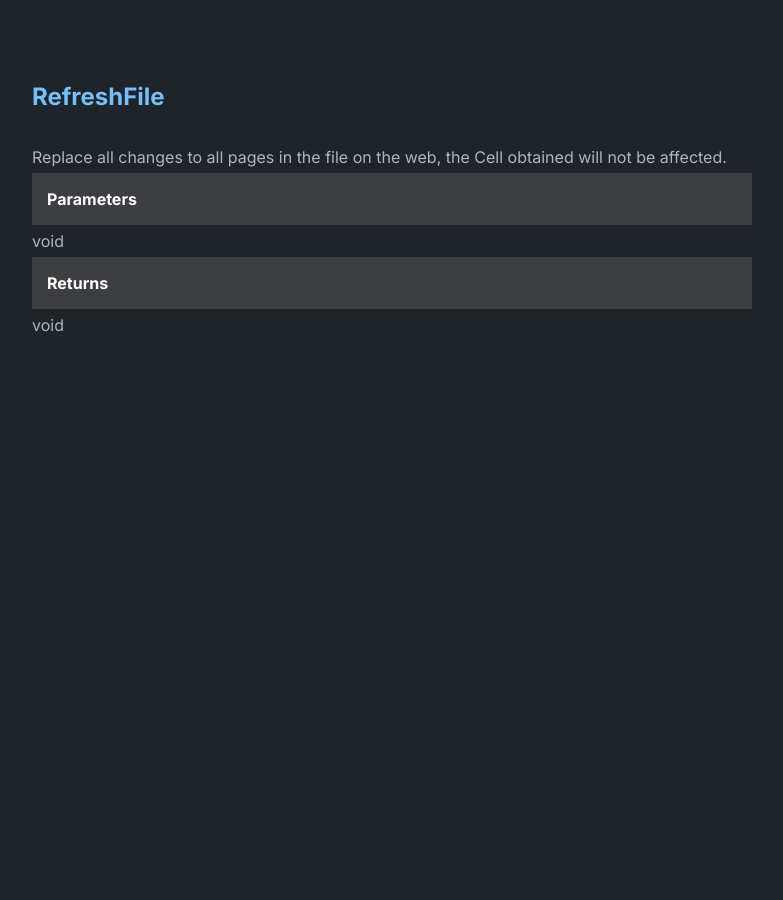
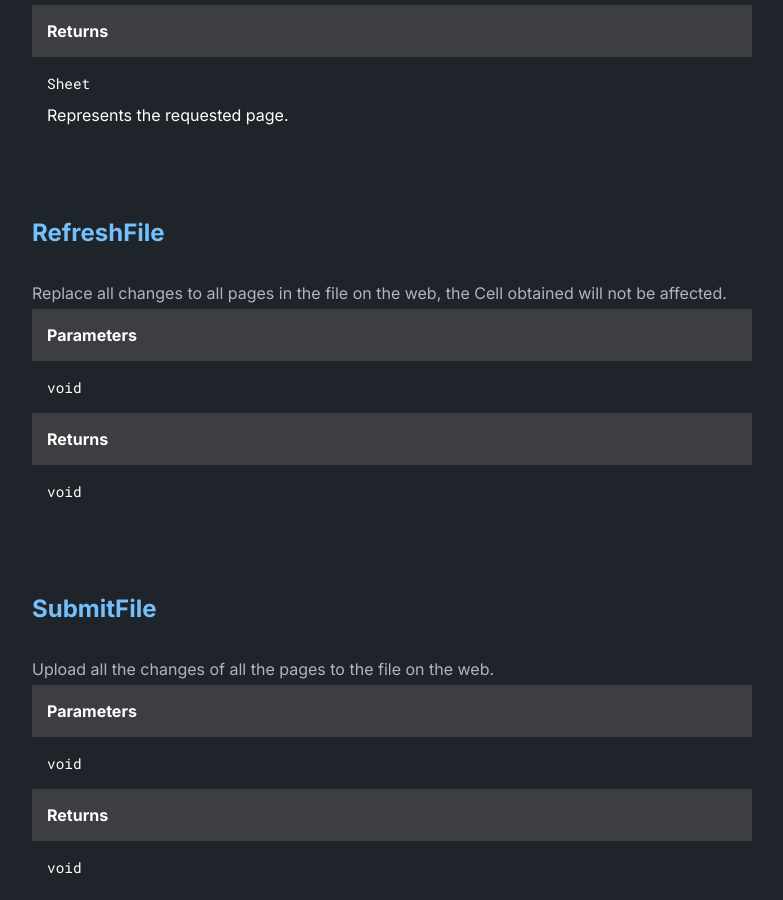
Before and after one commit to SOTR654/copy, a Jekyll site: the page built from docs/Objects/Spreadsheet.md, in a window 1280 px wide and 900 px high, scrolled down 1497 px. Shown: the whole window, without its empty margins (248-1031 px from the left). Built offline with Jekyll 4.4.1, drawn with Linux system fonts in a browser that asks for light colours; before the commit the page ends 1902 px from its top, so only the background shows below that; some of the changed text lies outside the part shown.

Commit message:
Spreadsheet page

```diff
--- a/docs/Objects/Spreadsheet.md
+++ b/docs/Objects/Spreadsheet.md
@@ -9,7 +9,7 @@
     read_only: true
     nourl: true
 
-    name: PagesData
+  - name: PagesData
     type: Sheet
     description: List of Sheet ordered by index that contains the file.
 
@@ -37,13 +37,7 @@
   - name: RefreshFile
     description: Replace all changes to all pages in the file on the web, the Cell obtained will not be affected.
 
+  - name: SubmitFile
+    description: Upload all the changes of all the pages to the file on the web.
+
 ---
-
-### SubmitFile
-Upload all the changes of all the pages to the file on the web.
-
-<div class="top"> Parameters </div>
-<div class="info">  void  </div>
-<div class="top"> Returns </div>
-<div class="info">  void  </div>
-<br>
--- a/docs/_layouts/page.html
+++ b/docs/_layouts/page.html
@@ -75,7 +75,7 @@
             }}
           </div>
         {% else %}
-          void
+          <div class="info">    <code>void</code>    </div>
         {% endfor %}
 
         <!-- Returns -->
@@ -86,7 +86,7 @@
             <br>{{  v.description }}
           </div>
         {% else %}
-          void
+          <div class="info">    <code>void</code>    </div>
         {% endfor %}
         <br>
       {% endfor %}
```
